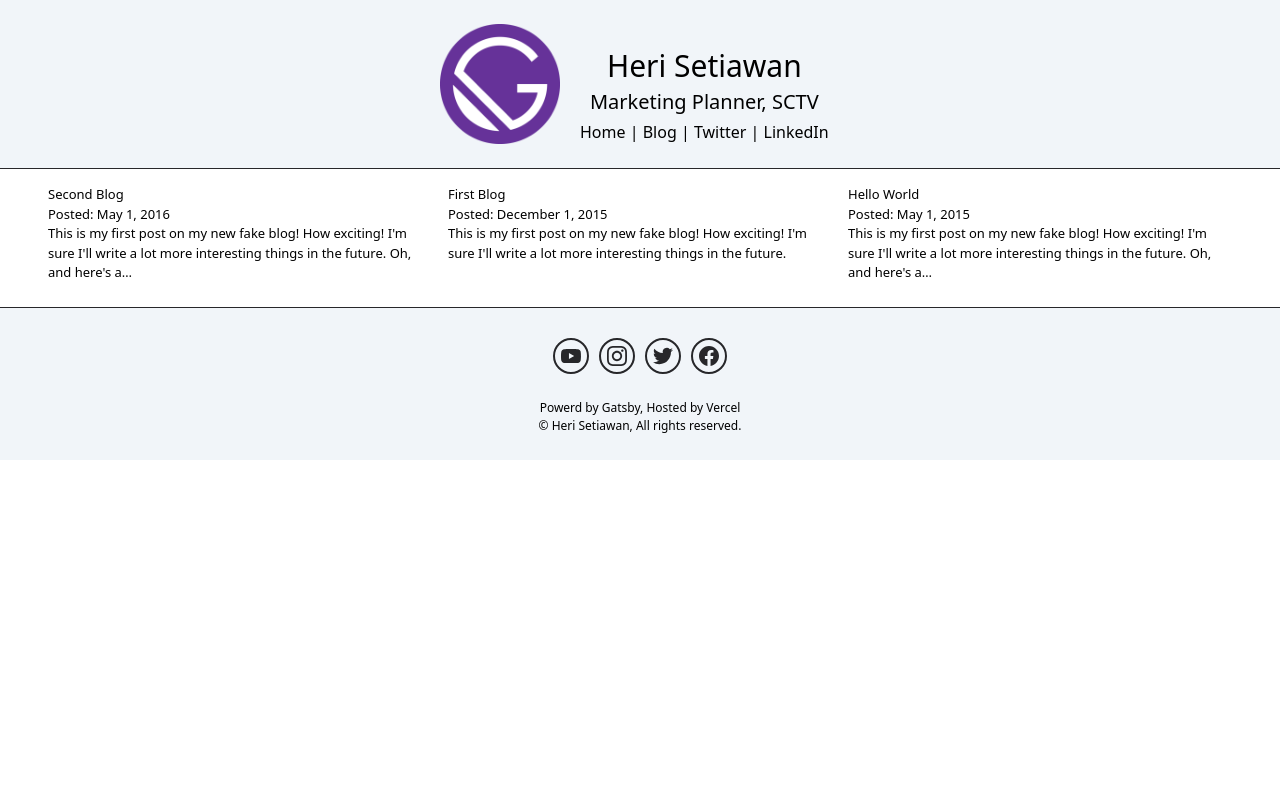
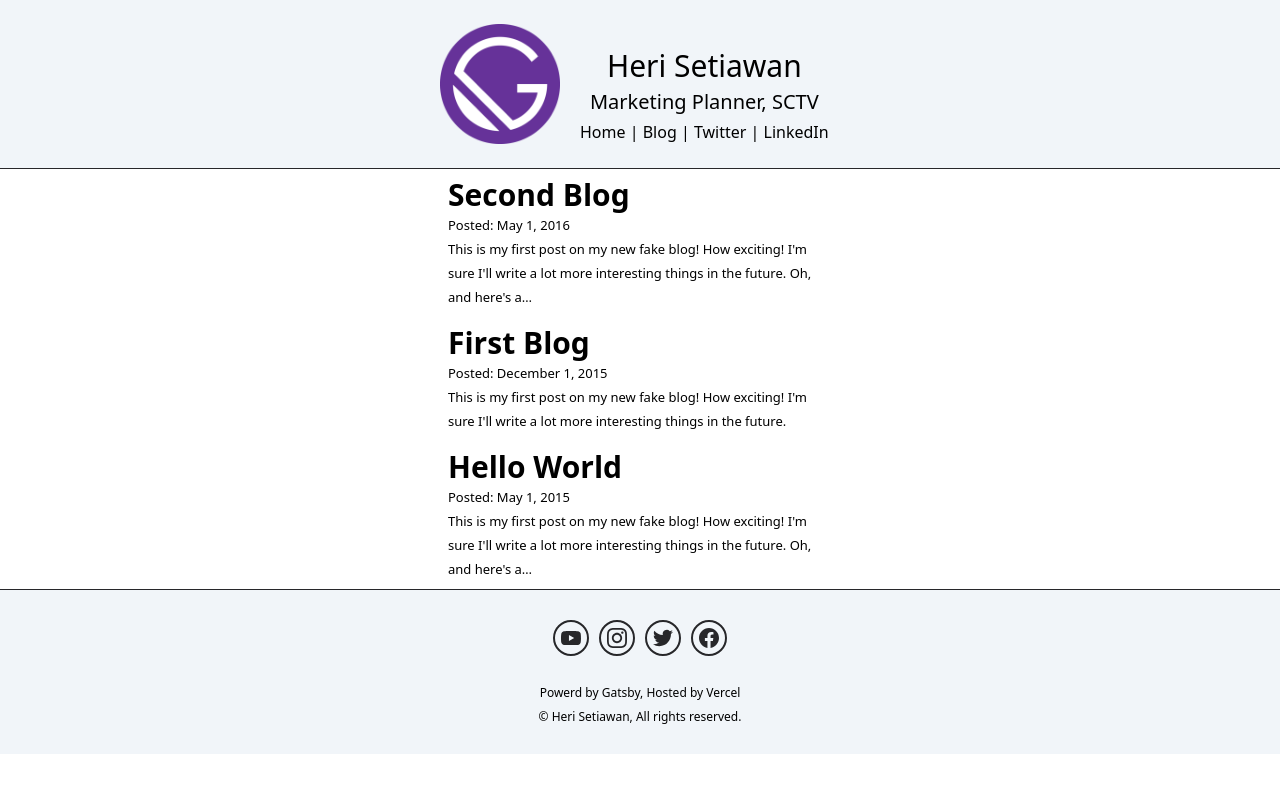
Before and after one commit to heriswn/simple, a Gatsby site: page /blog in a window 1280 px wide. Built offline with nearby package versions, Linux system fonts and the light colour scheme; Gatsby itself is replaced by a stand-in of ours.

Commit message:
update style basic

```diff
--- a/src/components/layout.js
+++ b/src/components/layout.js
@@ -6,7 +6,7 @@ const Layout = ({children}) => {
   return (
     <>
       <Header />
-      <main className="flex justify-center text-black dark:text-white bg-white dark:bg-black mt-2 mb-4">{children}</main>
+      <main className="flex justify-center text-black dark:text-white bg-white dark:bg-black">{children}</main>
       <Footer/>
     </>
   );
--- a/src/pages/blog/index.js
+++ b/src/pages/blog/index.js
@@ -7,6 +7,7 @@ import { Link } from "gatsby";
 const BlogPage = ({ data }) => {
   return (
     <Layout>
+      <div className="block">
         {data.allMdx.nodes.map((node) => (
           <article
             key={node.id}
@@ -21,6 +22,7 @@ const BlogPage = ({ data }) => {
             <p>{node.excerpt}</p>
           </article>
         ))}
+      </div>
     </Layout>
   );
 };
--- a/src/styles/global.css
+++ b/src/styles/global.css
@@ -1,3 +1,32 @@
 @tailwind base;
 @tailwind components;
 @tailwind utilities;
+
+.h0 {
+  @apply font-sans text-3xl font-bold md:text-5xl;
+}
+
+h1,
+.h1 {
+  @apply font-sans text-2xl font-bold md:text-4xl;
+}
+
+h2,
+.h2 {
+  @apply font-sans text-xl font-bold md:text-3xl;
+}
+
+h3,
+.h3 {
+  @apply font-sans text-lg font-bold md:text-2xl;
+}
+
+h4,
+.h4 {
+  @apply font-sans text-base font-bold md:text-lg;
+}
+
+body,
+.p {
+  @apply font-sans text-sm md:text-base;
+}
```
Lines whose indentation alone changed are shown as unchanged.
